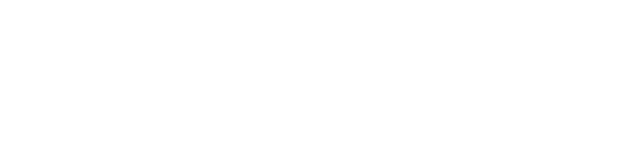
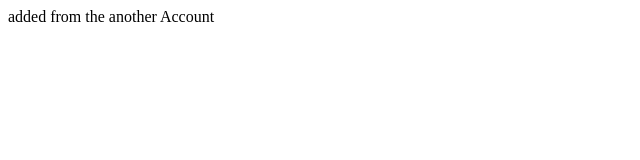
Before and after one commit to ModaPro1/test_project, a plain HTML site: page index.html in a window 1280 px wide. Shown: the whole page, without its empty margins (0-640 px from the left). Drawn offline with Linux system fonts and the light colour scheme.

Commit message:
Commit from another acc

```diff
--- a/index.html
+++ b/index.html
@@ -7,6 +7,6 @@
   <title>Test</title>
 </head>
 <body>
-
+  added from the another Account
 </body>
 </html>
```
